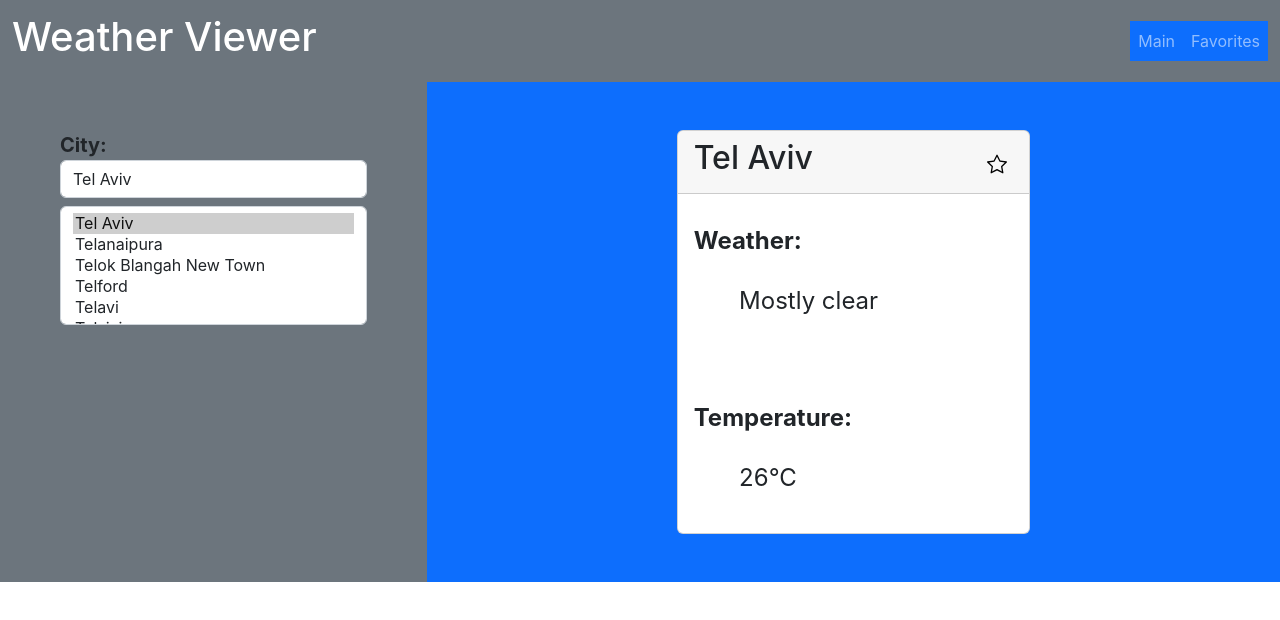
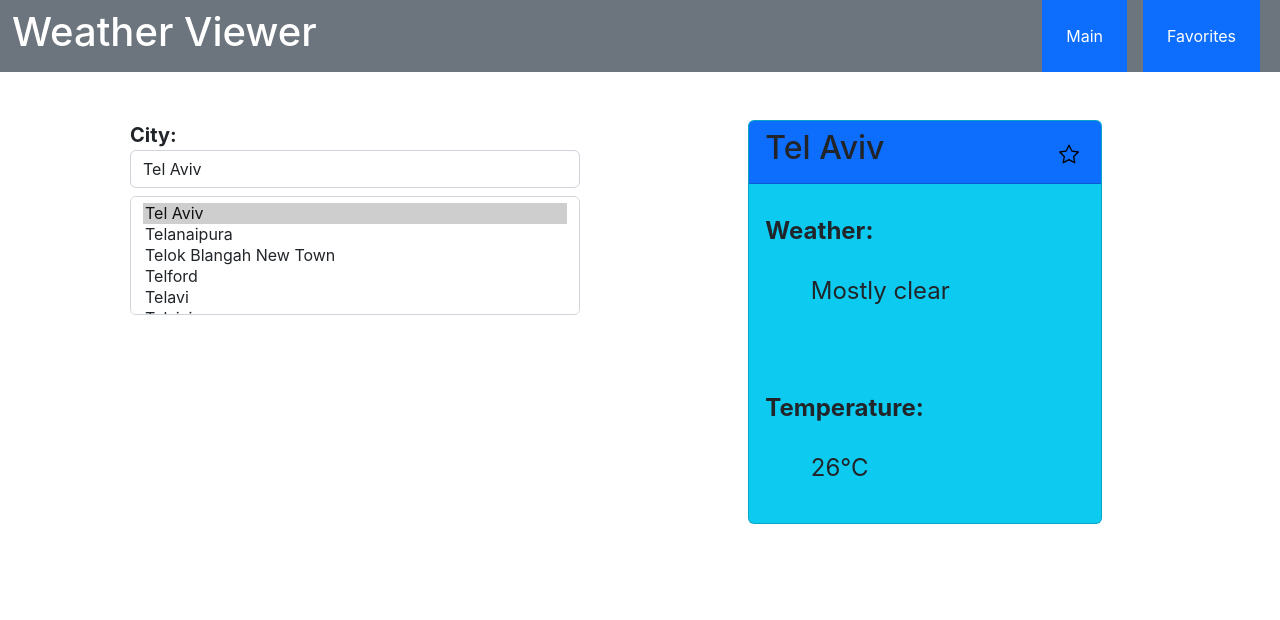
Before and after one commit to NoamAnisfeld/weather-utopia, a React (Create React App) app: page / in a window 1280 px wide. Shown: the top 620 px of the page. Built offline with nearby package versions, Linux system fonts and the light colour scheme.

Commit message:
minor styling changes

```diff
--- a/src/components/CityInfoWidget.tsx
+++ b/src/components/CityInfoWidget.tsx
@@ -25,8 +25,8 @@ export default function CityInfoWidget({
         })()
     }, [cityKey]);
 
-    return <Card className="city-info-widget">
-        <Card.Header className="d-flex justify-content-between">
+    return <Card className="city-info-widget bg-info">
+        <Card.Header className="d-flex justify-content-between bg-primary">
                 <h2>{cityName}</h2>
                 <FavoritesControlButton {...{
                     cityKey,
--- a/src/components/Main.tsx
+++ b/src/components/Main.tsx
@@ -16,9 +16,9 @@ export default function Main({
     setCityKey: (cityKey: string) => void,
 } ) {
 
-    return <Container fluid>
+    return <Container>
         <Row>
-            <Col className="search-area col-4 p-5 bg-secondary">
+            <Col className="search-area p-5">
                 <CitySearchBox {...{
                     cityName,
                     setCityName,
@@ -26,7 +26,7 @@ export default function Main({
                     setCityKey,
                 }} />
             </Col>
-            <Col className="info-area p-5 bg-primary d-flex justify-content-center">
+            <Col className="info-area p-5 d-flex justify-content-center">
                 <CityInfoWidget {...{
                     cityName,
                     cityKey,
--- a/src/components/Navigation.tsx
+++ b/src/components/Navigation.tsx
@@ -6,17 +6,17 @@ import NavDropdown from 'react-bootstrap/NavDropdown';
 
 export default function Navigation() {
 
-    return <Navbar bg="secondary" variant="dark">
+    return <Navbar bg="secondary" variant="dark" className="p-0">
         <Container fluid>
             <Navbar.Brand>
                 <h1>Weather Viewer</h1>
             </Navbar.Brand>
-            <Nav className="text-bg-primary">
+            <Nav>
                 <Nav.Item>
-                    <Link className="nav-link" to="/">Main</Link>
+                    <Link className="nav-link active text-bg-primary p-4 mx-2" to="/">Main</Link>
                 </Nav.Item>
                 <Nav.Item>
-                    <Link className="nav-link" to="favorites">Favorites</Link>
+                    <Link className="nav-link text-bg-primary p-4 mx-2" to="favorites">Favorites</Link>
                 </Nav.Item>
             </Nav>
         </Container>
```
